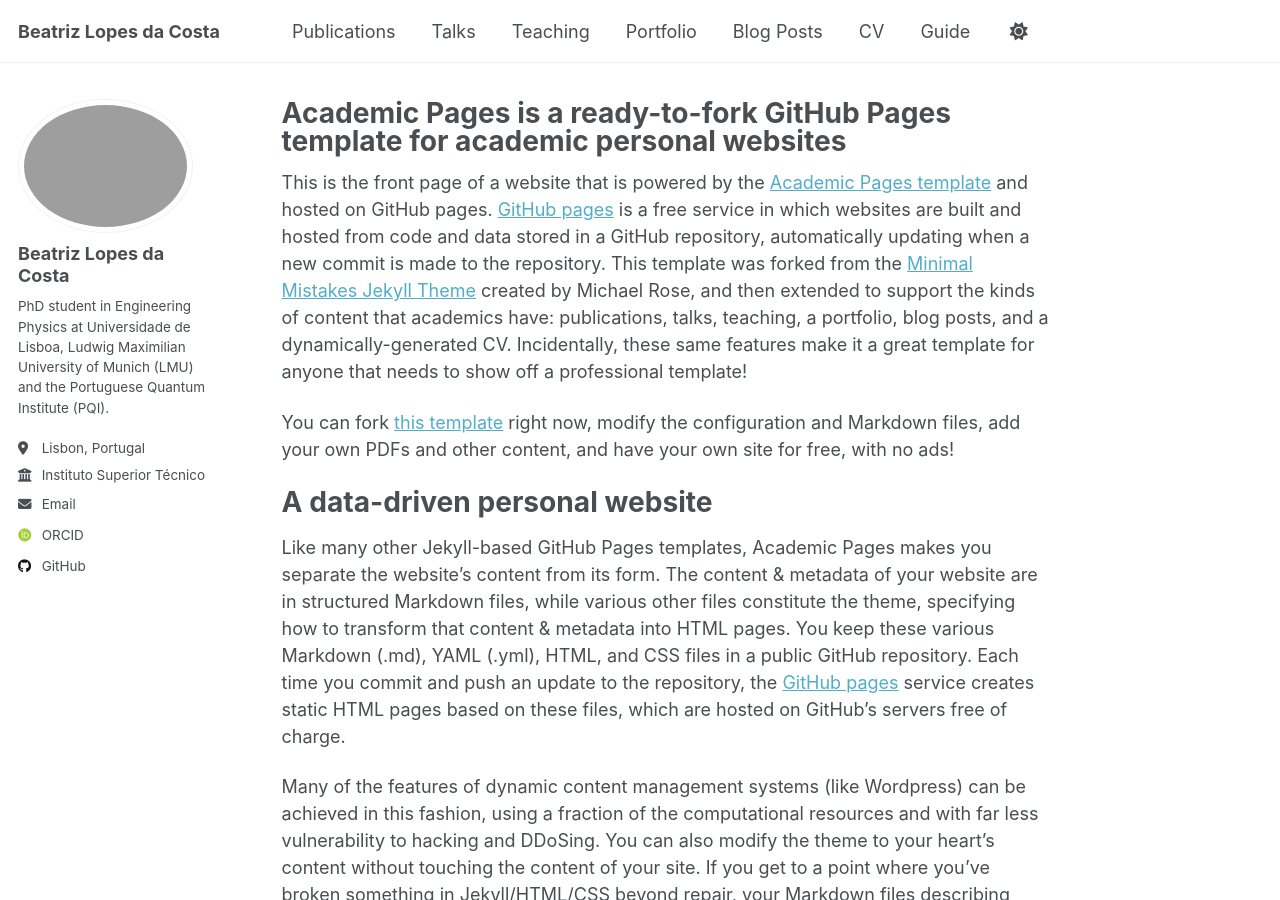
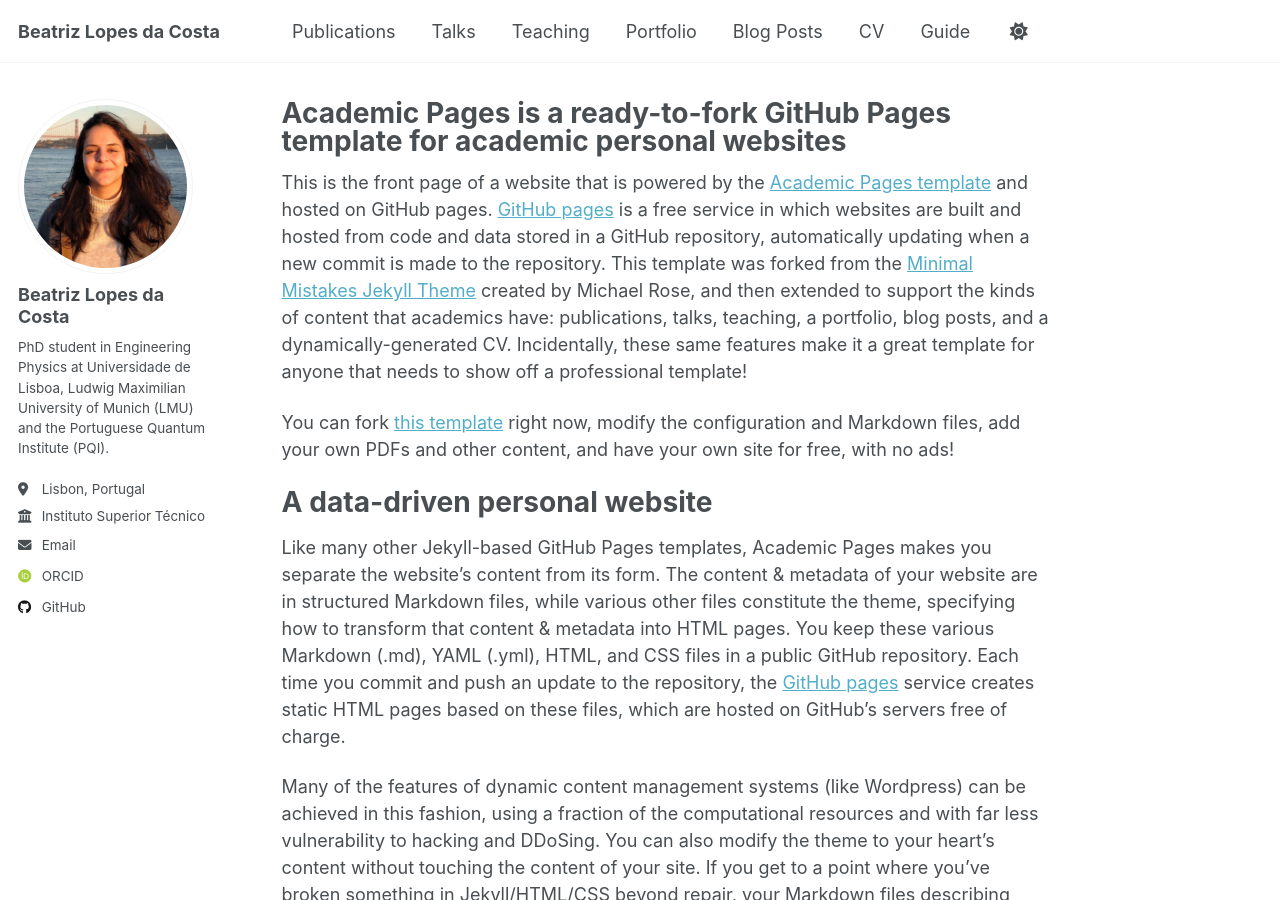
Before and after one commit to beatriz-costa00/beatriz-costa00.github.io, a Jekyll site: the page built from _pages/about.md, in a window 1280 px wide and 900 px high. Built offline with Jekyll 4.4.1, drawn with Linux system fonts in a browser that asks for light colours; some web fonts are replaced; a script that is not in the unit is left out.

Commit message:
Update author avatar image in config

```diff
--- a/_config.yml
+++ b/_config.yml
@@ -23,7 +23,7 @@ repository               : "academicpages/academicpages.github.io"
 #               Additional customization can be done by editing /_includes/author-profile.html
 author:
   # Biographic information
-  avatar           : "profilegit.png"
+  avatar           : "me.jpg"
   name             : "Beatriz Lopes da Costa"
   pronouns         : # example: "she/her"
   bio              : "PhD student in Engineering Physics at Universidade de Lisboa, Ludwig Maximilian University of Munich (LMU) and the Portuguese Quantum Institute (PQI). "
```
